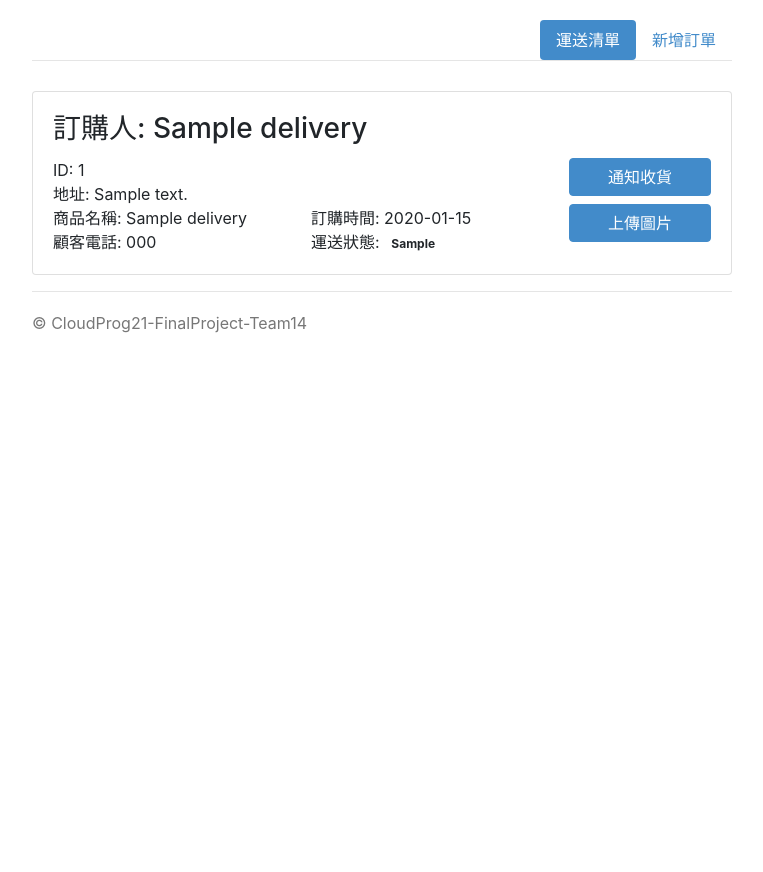
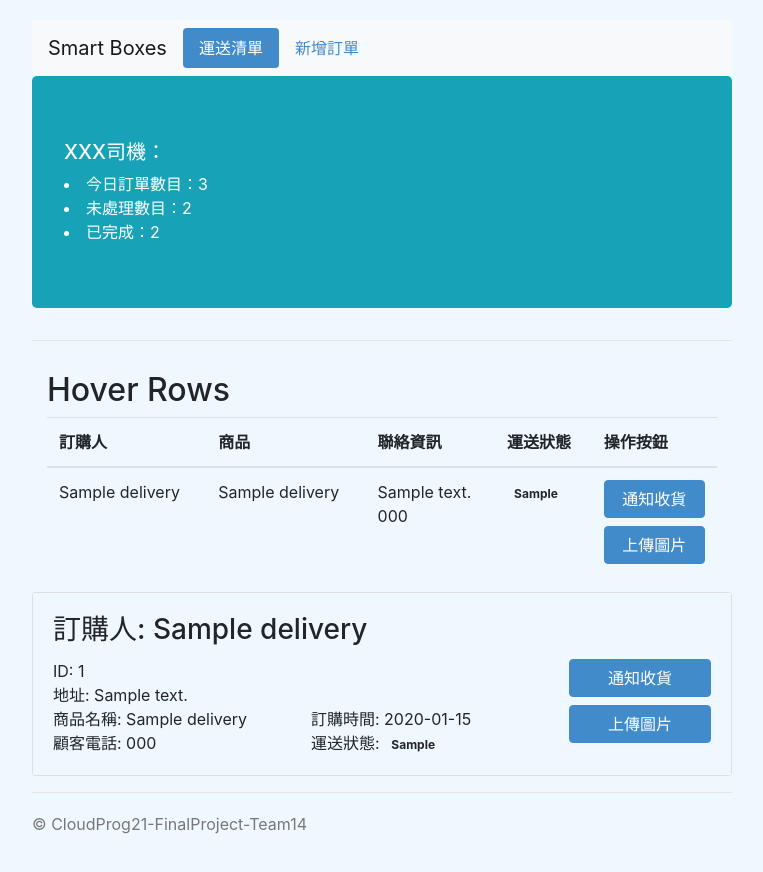
Before and after one commit to zing9264/CloudProg21-Hackathon-Team14, a Flask app: template Final/webserver/templates/index.html in a window 1280 px wide. Shown: the whole page, without its empty margins (258-1021 px from the left). Before the commit the page ends 333 px from the top, so only its background shows below. Run offline with Flask 2, Linux system fonts and the light colour scheme; the template is opened without the code that fills it: most values are stand-ins (such as "Sample title", 1, 10 or a date in 2020); some libraries are stand-ins or nearby versions.

Commit message:
fix line notify photo and some html change

```diff
--- a/Final/webserver/application.py
+++ b/Final/webserver/application.py
@@ -151,6 +151,7 @@ def storeimage_upload(userId):
             # file.save(os.path.join(application.config['UPLOAD_FOLDER'], filename))
             #print('upload_image filename: ' + filename)
             flash('Image successfully uploaded and displayed below')
+            push_img(userId,filename)
             return flask.render_template('upload_image.html', filename=filename, storename=userId, object_url=object_url, flask_debug=application.debug)
         else:
             flash('Allowed image types are - png, jpg, jpeg')
@@ -182,6 +183,22 @@ def push_msg(userid,product):
     }
     push['to'] = userid
     push_url = "https://api.line.me/v2/bot/message/push"
+    response = requests.post(push_url, headers=headers, json=push)
+    print(response)
+
+def push_img(userid,photo_name):
+    auth_token = "Y9LesqC4GBjovyLxcZiljevh8i2t0ySIhHwTlRh13T6LNNI/3Jd3sT2PDADxgFex2o1gVrlbK1oT8gq9Oo0q8XdYMnmRE3bVkV48titam8dirGIRtwNwtqFRAUKlDKrsvnNCCVUDy7pBOCxHz8ptEwdB04t89/1O/w1cDnyilFU="
+    headers = {"Authorization": "Bearer " + auth_token}
+    push = {"to": " ", "messages": []}
+    print(object_url+photo_name)
+    photo_msg = {"type": "image", "originalContentUrl": object_url+photo_name,
+             "previewImageUrl": object_url+photo_name}
+    push['to'] = userid
+    push['messages'] =[photo_msg]
+    push_url = "https://api.line.me/v2/bot/message/push"
+    response = requests.post(push_url, headers=headers, json=push)
+    text_msg ={"type": "text","text": "你的貨物已放入智慧包裹箱，請確認上方照片"}
+    push['messages'] =[text_msg]
     response = requests.post(push_url, headers=headers, json=push)
     print(response)
 
--- a/Final/webserver/templates/base.html
+++ b/Final/webserver/templates/base.html
@@ -48,16 +48,42 @@
         }
         .store-card {
             margin-bottom: 1rem;
+
+        }
+        .card-body{
+            background-color: #F0F8FF;
         }
 
     </style>
 
 </head>
 
-<body>
+<body style="background-color: #F0F8FF">
     <div id="loading"></div>
     <div class="container">
         <div class="header">
+            <nav class="navbar navbar-expand-lg navbar-light bg-light">
+                <a class="navbar-brand"  href="#">Smart Boxes</a>
+                    <button class="navbar-toggler" type="button" data-toggle="collapse" data-target="#navbarSupportedContent" aria-controls="navbarSupportedContent" aria-expanded="false" aria-label="Toggle navigation">
+                    <span class="navbar-toggler-icon"></span>
+                    </button>
+                <div class="collapse navbar-collapse text-right" id="navbarNavAltMarkup">
+                    <ul class="nav nav-pills justify-content-end">
+                        <li class="nav-item">
+                            <a class="nav-link active" href="/">運送清單</a>
+                        </li>
+                        <li class="nav-item">
+                            <li><a class="nav-link " href="/addDelivery">新增訂單</a></li>
+                        </li>
+                    </ul>
+                </div>
+            </nav>
+            <div class="bg-info jumbotron text-left text-white">
+                <h5>XXX司機：</h5>
+                <li> 今日訂單數目：3</li>
+                <li> 未處理數目：2</li>
+                <li> 已完成：2</li>
+            </div>
             {% block header %} {% endblock %}
         </div>
 
--- a/Final/webserver/templates/index.html
+++ b/Final/webserver/templates/index.html
@@ -1,12 +1,28 @@
 {% extends "base.html" %} {% block title %} CloudProg21-FinalProject-Team14 {% endblock %} {% block header %}
-<ul class="nav nav-pills justify-content-end">
+<!-- <nav class="navbar navbar-expand-lg navbar-light bg-light">
+    <a class="navbar-brand"  href="#">Smart Boxes</a>
+        <button class="navbar-toggler" type="button" data-toggle="collapse" data-target="#navbarSupportedContent" aria-controls="navbarSupportedContent" aria-expanded="false" aria-label="Toggle navigation">
+        <span class="navbar-toggler-icon"></span>
+        </button>
+    <div class="collapse navbar-collapse" id="navbarNavAltMarkup">
+        <ul class="nav nav-pills justify-content-end">
+            <li class="nav-item">
+                <a class="nav-link active" href="/">運送清單</a>
+            </li>
+            <li class="nav-item">
+                <li><a class="nav-link " href="/addDelivery">新增訂單</a></li>
+            </li>
+        </ul>
+    </div>
+</nav> -->
+<!-- <ul class="nav nav-pills justify-content-end">
     <li class="nav-item">
         <a class="nav-link active" href="/">運送清單</a>
     </li>
     <li class="nav-item">
         <li><a class="nav-link " href="/addDelivery">新增訂單</a></li>
     </li>
-</ul>
+</ul> -->
 {% endblock %} {% block main %}
 
 
@@ -42,6 +58,40 @@
     });
 </script>
 
+<div class="container">
+    <h2>Hover Rows</h2>
+    <table class="table table-hover">
+      <thead>
+        <tr>
+          <th>訂購人</th>
+          <th>商品</th>
+          <th>聯絡資訊</th>
+          <th>運送狀態</th>
+          <th>操作按鈕</th>
+        </tr>
+      </thead>
+      <tbody>
+        {% for delivery in deliverys %}
+        <tr>
+          <td> {{ delivery.name }}</td>
+          <td>{{ delivery.productname }}</td>
+          <td>{{ delivery.address}}
+            <br/>{{ delivery.phone}}
+          </td>
+          <td><span class="badge badge-pill delivery-condition"> {{ delivery.delivery_condition }}</span></td>
+          <td>
+            <div class="row">
+                <div class="col-sm-12">
+                    <a href="/{{ delivery.id }}/send_notify?creattime={{ delivery.creattime }}" class="btn btn-primary btn-block" type="submit" pb-role="submit">通知收貨</a>
+                    <a href="/{{ delivery.id }}/upload_file_page" class="btn btn-primary btn-block" type="button" pb-role="submit">上傳圖片</a>
+                </div>
+            </div>
+        </td>
+        </tr>
+        {% endfor %}
+      </tbody>
+    </table>
+  </div>
 
 
 <div class="storelist">
```
Also changed, not shown: Final/photo/lambda_function.py (+33 -13 lines).
